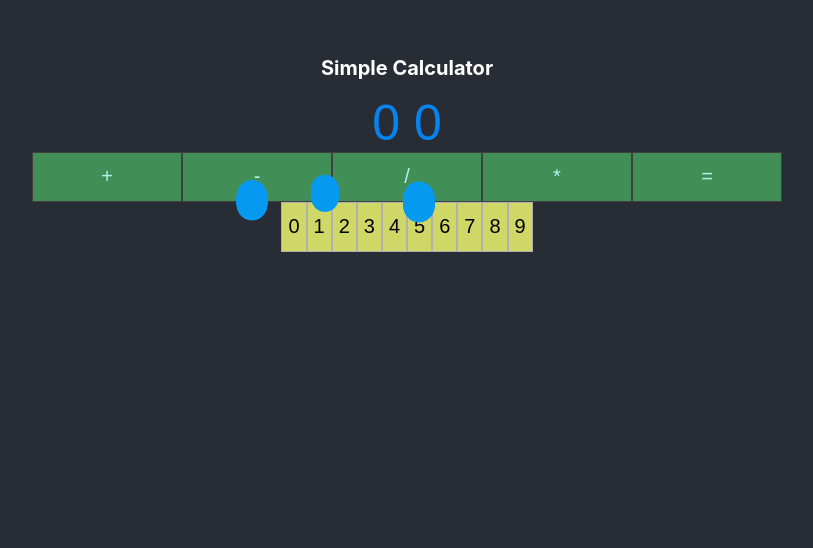
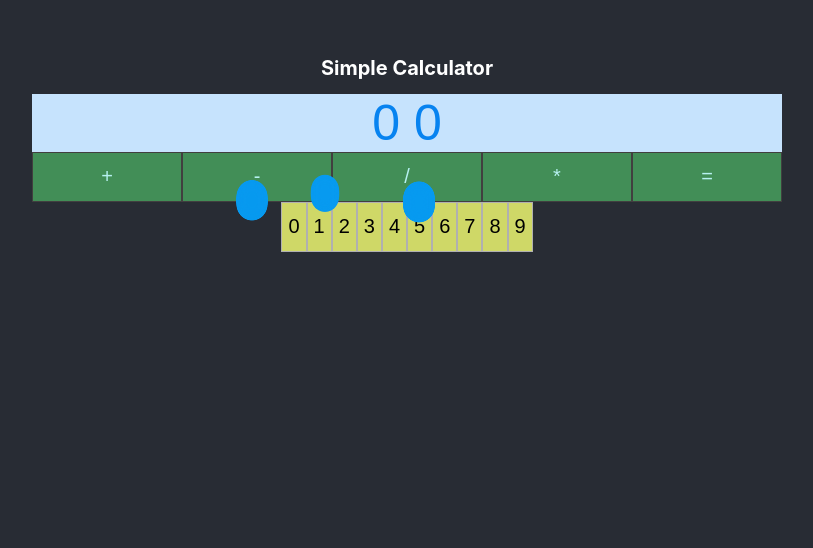
Before and after one commit to Possum-Dude/lesson1calculator, a React (Create React App) app: page / in a window 1280 px wide. Shown: the part 252-800 px from the top of the page, without its empty margins (233-1046 px from the left). Built offline with nearby package versions, Linux system fonts and the light colour scheme.

Commit message:
changed background of text

```diff
--- a/src/drip.scss
+++ b/src/drip.scss
@@ -17,7 +17,7 @@ $hue-dark: darken($hue, 30%);
 
     font-family: sans-serif;
 
-    // background: $hue-light;
+     background: $hue-light;
 
 
 
```
